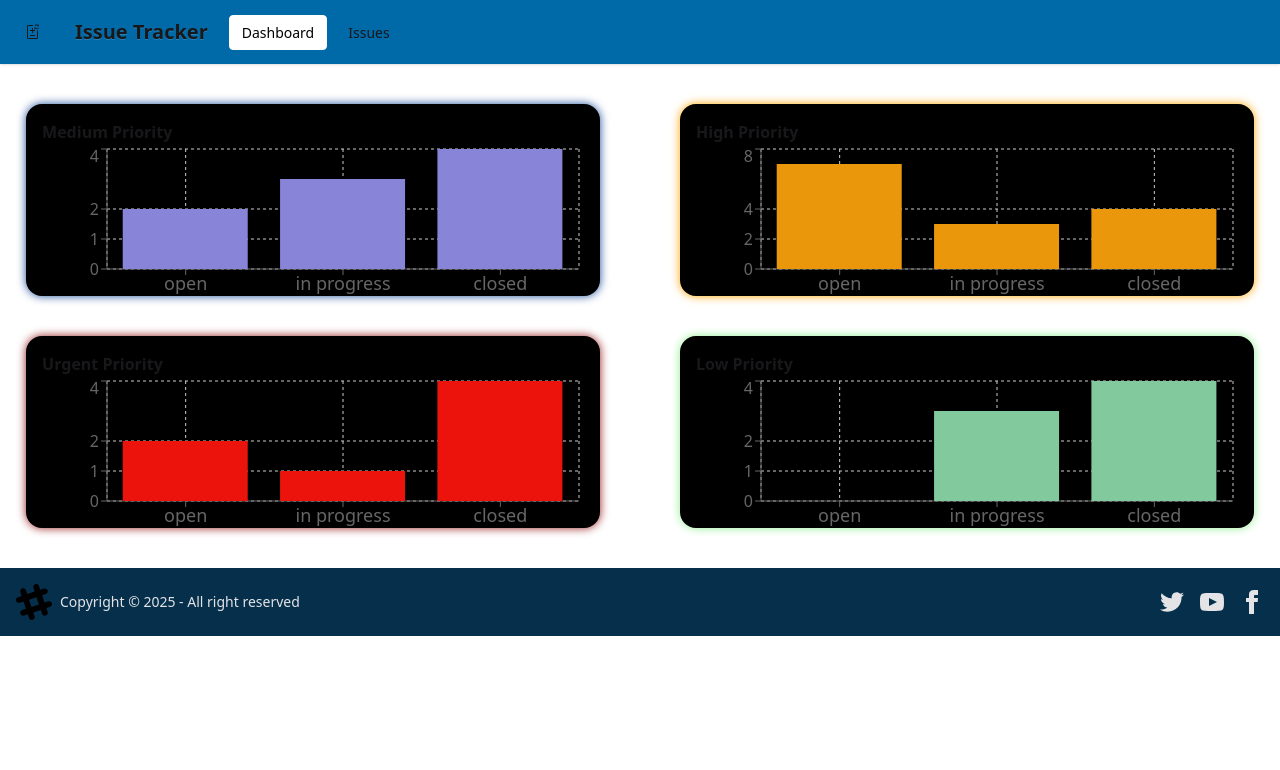
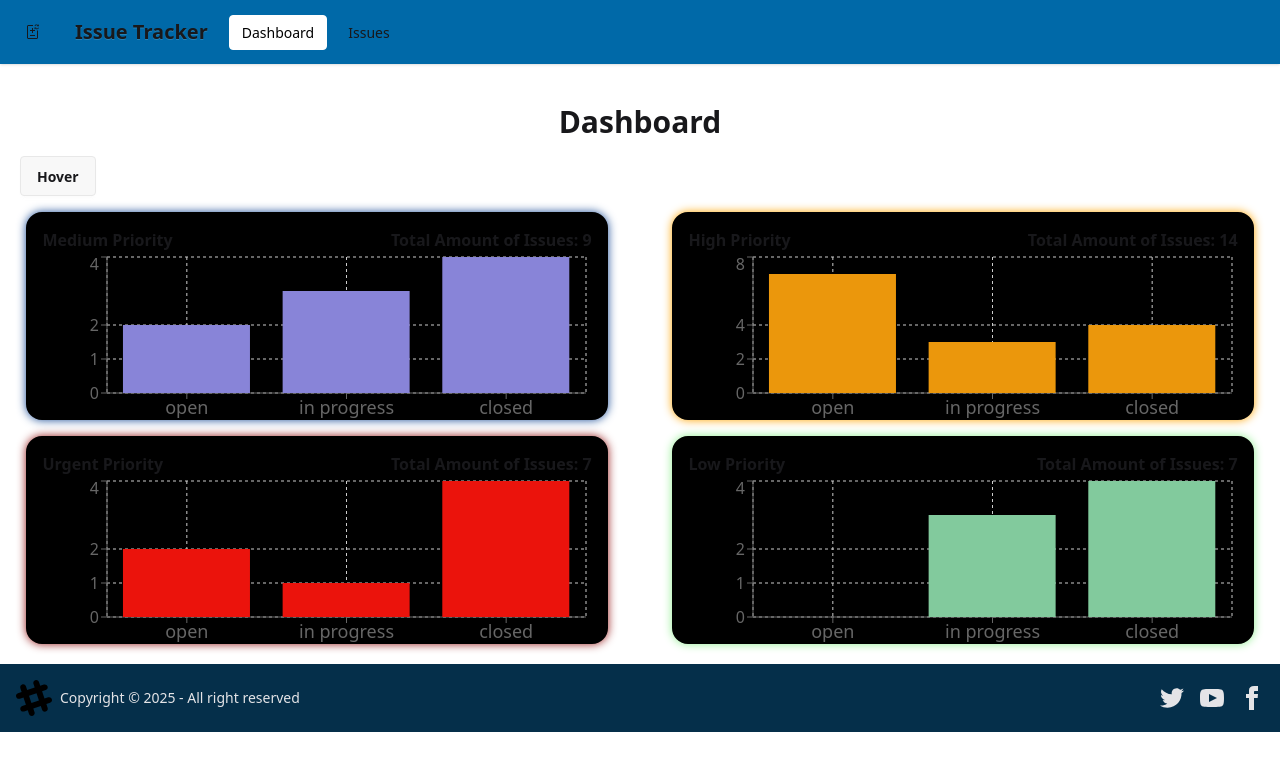
Before and after one commit to casper-zielinski/Issue-Tracker, a Next.js app: page /Dashboard in a window 1280 px wide. Shown: the top 770 px of the page. Built offline with nearby package versions, Linux system fonts and the light colour scheme; what @radix-ui/themes would draw is missing.

Commit message:
feat: add sorting functionality and priority charts to Dashboard

```diff
--- a/src/app/Dashboard/page.tsx
+++ b/src/app/Dashboard/page.tsx
@@ -11,20 +11,95 @@ import {
   ResponsiveContainer,
 } from "recharts";
 import styles from "./BarCharts.module.css";
-import { barCharts } from "./types";
+import { barCharts, barChartsPriority } from "./types";
 
 const DashboardPage = () => {
-
- const [barChartCharts, setBarChartCharts] =  useState(barCharts);
+  const [barChartCharts, setBarChartCharts] = useState(barCharts);
 
   return (
-    <div className="grid gap-x-7 gap-y-10 grid-cols-12 mt-10 mb-10">
-      {barCharts.map((chart, index) => (
+    <div className="grid gap-x-3 gap-y-4 grid-cols-12 mt-10 mb-5">
+      <h1 className="col-span-12 text-3xl font-bold text-center">Dashboard</h1>
+
+      <div className="dropdown dropdown-hover col-span-12 ms-5">
+        <div tabIndex={0} role="button" className="btn">
+          Hover
+        </div>
+        <ul
+          tabIndex={0}
+          className="dropdown-content menu bg-base-100 rounded-box z-1 w-52 p-2 shadow-sm"
+        >
+          <li>
+            <div className="dropdown dropdown-hover">
+              <div tabIndex={0} role="button" className="m-1">
+                Sort after Priority
+              </div>
+              <ul
+                tabIndex={0}
+                className="dropdown-content menu bg-base-100 rounded-box z-1 w-52 p-2 shadow-sm"
+              >
+                <li>
+                  <a
+                    onClick={() =>
+                      setBarChartCharts([...barChartsPriority].reverse())
+                    }
+                  >
+                    ↑
+                  </a>
+                </li>
+                <li>
+                  <a onClick={() => setBarChartCharts(barChartsPriority)}>↓</a>
+                </li>
+              </ul>
+            </div>
+          </li>
+          <li>
+            <div className="dropdown dropdown-hover">
+              <div tabIndex={0} role="button" className="m-1">
+                Sort after Total Amount of Issues
+              </div>
+              <ul
+                tabIndex={0}
+                className="dropdown-content menu bg-base-100 rounded-box z-1 w-52 p-2 shadow-sm"
+              >
+                <li>
+                  <a
+                    onClick={() =>
+                      setBarChartCharts((prev) =>
+                        [...prev].sort((a, b) => a.TotalAmount - b.TotalAmount)
+                      )
+                    }
+                  >
+                    ↑
+                  </a>
+                </li>
+                <li>
+                  <a
+                    onClick={() =>
+                      setBarChartCharts((prev) =>
+                        [...prev].sort((a, b) => b.TotalAmount - a.TotalAmount)
+                      )
+                    }
+                  >
+                    ↓
+                  </a>
+                </li>
+              </ul>
+            </div>
+          </li>
+          <li>
+            <a onClick={() => setBarChartCharts(barCharts)}>Default</a>
+          </li>
+        </ul>
+      </div>
+      {barChartCharts.map((chart, index) => (
         <div
-          className={`w-11/12 h-48 bg-black border-16 border-black ${chart.Style} rounded-2xl col-span-12 md:col-span-6 justify-self-center`}
-          key={index}
+          className={`w-11/12 h-52 bg-black border-16 border-black ${chart.Style} rounded-2xl col-span-12 md:col-span-6 justify-self-center`}
+          key={index + chart.Title + chart.TotalAmount}
         >
-          <h2 className="font-bold ">{chart.Title}</h2>
+          <h2 className="font-bold grid grid-cols-2">
+            <span className="text-start">{chart.Title}</span>
+            <span className="text-end hidden md:block">{`Total Amount of Issues: ${chart.TotalAmount}`}</span>
+          </h2>
           <ResponsiveContainer width="100%" height="100%">
             <BarChart data={chart.Data} title={chart.Title}>
               <CartesianGrid strokeDasharray="3 3" />
--- a/src/app/Dashboard/types.ts
+++ b/src/app/Dashboard/types.ts
@@ -98,23 +98,82 @@ export const barCharts = [
     Data: data.mediumPriorityIssues,
     Title: "Medium Priority",
     Color: "#8884d8",
+    TotalAmount: data.mediumPriorityIssues.reduce(
+      (accumulator, currentValue) => accumulator + currentValue.amount,
+      0
+    ),
   },
   {
     Style: styles.barShadowOrange,
     Data: data.highPriorityIssues,
     Title: "High Priority",
     Color: "#EB970C",
+    TotalAmount: data.highPriorityIssues.reduce(
+      (accumulator, currentValue) => accumulator + currentValue.amount,
+      0
+    ),
   },
   {
     Style: styles.barShadowRed,
     Data: data.urgentPriorityIssues,
     Title: "Urgent Priority",
     Color: "#EB130C",
+    TotalAmount: data.urgentPriorityIssues.reduce(
+      (accumulater, currentValue) => accumulater + currentValue.amount,
+      0
+    ),
   },
   {
     Style: styles.barShadowGreen,
     Data: data.lowPriorityIssues,
     Title: "Low Priority",
     Color: "#82ca9d",
+    TotalAmount: data.lowPriorityIssues.reduce(
+      (accumulater, currentValue) => accumulater + currentValue.amount,
+      0
+    ),
   },
 ];
+
+export const barChartsPriority = [
+  {
+    Style: styles.barShadowGreen,
+    Data: data.lowPriorityIssues,
+    Title: "Low Priority",
+    Color: "#82ca9d",
+    TotalAmount: data.lowPriorityIssues.reduce(
+      (accumulater, currentValue) => accumulater + currentValue.amount,
+      0
+    ),
+  },
+  {
+    Style: styles.barShadowBlue,
+    Data: data.mediumPriorityIssues,
+    Title: "Medium Priority",
+    Color: "#8884d8",
+    TotalAmount: data.mediumPriorityIssues.reduce(
+      (accumulater, currentValue) => accumulater + currentValue.amount,
+      0
+    ),
+  },
+  {
+    Style: styles.barShadowOrange,
+    Data: data.highPriorityIssues,
+    Title: "High Priority",
+    Color: "#EB970C",
+    TotalAmount: data.highPriorityIssues.reduce(
+      (accumulater, currentValue) => accumulater + currentValue.amount,
+      0
+    ),
+  },
+  {
+    Style: styles.barShadowRed,
+    Data: data.urgentPriorityIssues,
+    Title: "Urgent Priority",
+    Color: "#EB130C",
+    TotalAmount: data.urgentPriorityIssues.reduce(
+      (accumulater, currentValue) => accumulater + currentValue.amount,
+      0
+    ),
+  },
+];
```
